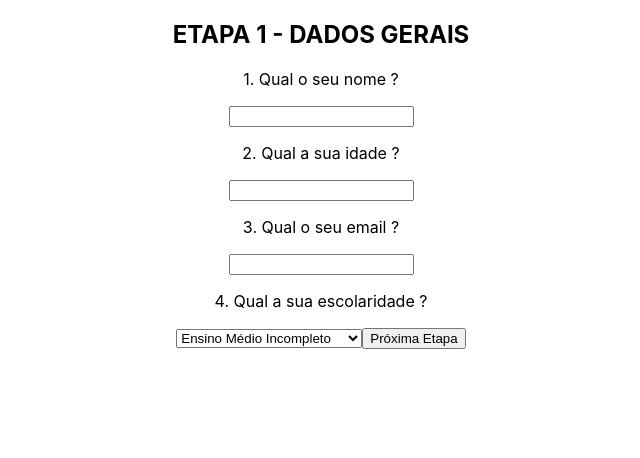
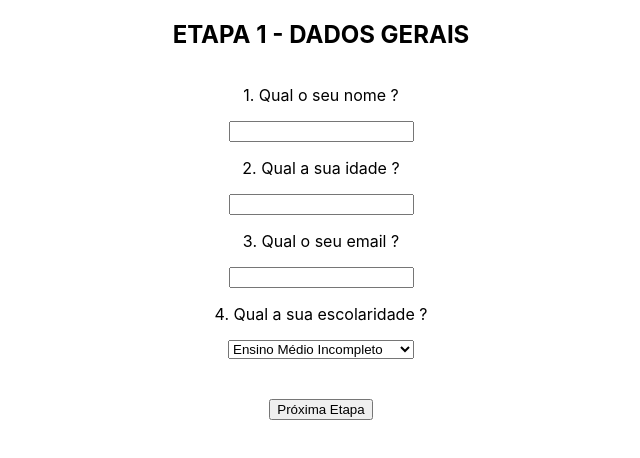
Before and after one commit to future4code/Edgard-Finotti, a React (Create React App) app in the folder quinzena6/labenuForms/labenuforms/: page / in a window 1280 px wide. Shown: the top 458 px of the page, without its empty margins (319-959 px from the left). Built offline with nearby package versions, Linux system fonts and the light colour scheme.

Commit message:
Alterado página DadosGerais Etapa 1 com styled-components.

```diff
--- a/quinzena6/labenuForms/labenuforms/src/components/DadosGerais/DadosGerais.js
+++ b/quinzena6/labenuForms/labenuforms/src/components/DadosGerais/DadosGerais.js
@@ -1,9 +1,28 @@
 import React  from 'react'
-import Select from 'react-select'
 import styled from 'styled-components'
 
 const ContainerDadosGerais = styled.div`
+    display: flex;
+    flex-direction: column;
+    align-items: center;
+`
+const Titulo = styled.h2`
 
+`
+
+const Pergunta = styled.p`
+
+`
+
+const InputPergunta = styled.input`
+
+`
+const SelectEscolaridade = styled.select`
+
+`
+
+const ButtonProximaEtapa = styled.button`
+    margin-top: 40px;
 `
 
 class DadosGerais extends React.Component {
@@ -48,51 +67,39 @@ class DadosGerais extends React.Component {
 
     render() {
 
-        // const opcoes = [
-        //     {value:'medioIncompleto', label:'Ensino Médio Incompleto'},
-        //     {value:'medioCompleto', label:'Ensino Médio Completo'},
-        //     {value:'superiorIncompleto', label:'Ensino Superior Incompleto'},
-        //     {value:'superiorCompleto', label:'Ensino Superior Completo'}
-        // ]
+        return <ContainerDadosGerais>
+            <Titulo>{this.props.titulo}</Titulo>
 
-        // const ComponenteSelecao = () => (
-        //     <Select options={opcoes} />
-        // )
-
-
-        return <ContainerDadosGerais>
-            <h2>{this.props.titulo}</h2>
-
-            <p>{this.props.perguntaNome}</p>
-            <input
+            <Pergunta>{this.props.perguntaNome}</Pergunta>
+            <InputPergunta
                 value={this.state.nome}
                 onChange={this.onChangeNome}
             />
 
-            <p>{this.props.perguntaIdade}</p>
-            <input
+            <Pergunta>{this.props.perguntaIdade}</Pergunta>
+            <InputPergunta
                 value={this.state.idade}
                 onChange={this.onChangeIdade}
             />
 
-            <p>{this.props.perguntaEmail}</p>
-            <input
+            <Pergunta>{this.props.perguntaEmail}</Pergunta>
+            <InputPergunta
                 value={this.state.email}
                 onChange={this.onChangeEmail}
             />
 
-            <p>{this.props.perguntaEscolaridade}</p>
-            <select>
+            <Pergunta>{this.props.perguntaEscolaridade}</Pergunta>
+            <SelectEscolaridade>
                 <option value="medioIncompleto" selected>Ensino Médio Incompleto</option>
                 <option value="medioCompleto">Ensino Médio Completo</option>
                 <option value="superiorIncompleto">Ensino Superior Incompleto</option>
                 <option value="superiorCompleto">Ensino Superior Completo</option>
 
-            </select>
+            </SelectEscolaridade>
             {/* <ComponenteSelecao/> */}
 
 
-            <button onClick={this.enviaEtapa1}>Próxima Etapa</button>
+            <ButtonProximaEtapa onClick={this.enviaEtapa1}>Próxima Etapa</ButtonProximaEtapa>
         </ContainerDadosGerais>
 
     }
```
